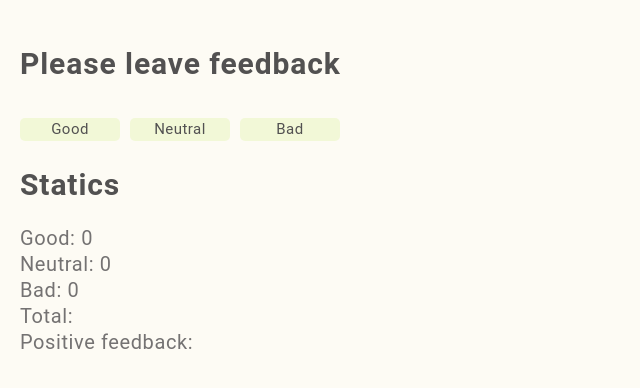
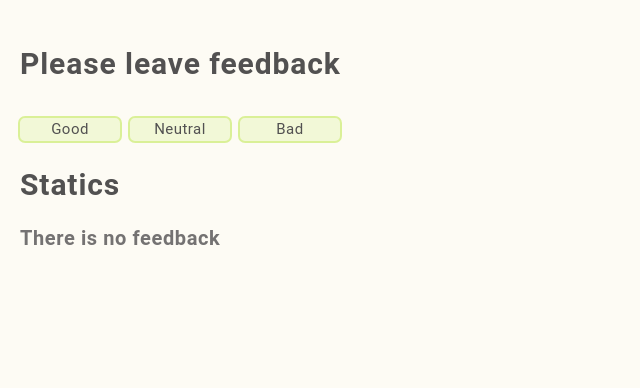
Before and after one commit to mikhailova11/goit-react-hw-02-feedback, a React (Create React App) app: page / in a window 1280 px wide. Shown: the top 388 px of the page, without its empty margins (0-640 px from the left). Built offline with nearby package versions, Linux system fonts and the light colour scheme.

Commit message:
Считает общую сумму отзывов и процент положительных отзывов

```diff
--- a/src/components/Feedback/Feedback.js
+++ b/src/components/Feedback/Feedback.js
@@ -2,7 +2,9 @@ import React from "react";
 import Statistics from "../Statistics";
 import Section from "../Section";
 import FeedbackOptions from "../FeedbackOptions";
+import Notification from '../Notification';
 import s from "./Feedback.module.css";
+import PropTypes from "prop-types";
 
 class Feedback extends React.Component {
     state = {
@@ -10,48 +12,71 @@ class Feedback extends React.Component {
         neutral: 0,
         bad: 0
       }
+
+    static propTypes = {
+        good: PropTypes.number,
+        neutral: PropTypes.number,
+        bad: PropTypes.number,
+    };
+
     countFeedbackBad = () => {
-        this.setState(( prevState) =>({
-        bad: prevState.bad + 1
+         return this.setState(( prevState) =>({
+        bad: prevState.bad + 1,
+
         }))
     }
     countFeedbackNeutral = () => {
-        this.setState(( prevState) =>({
+        return this.setState(( prevState) =>({
             neutral: prevState.neutral + 1
         }))
     }
     countFeedbackGood = () => {
-    this.setState(( prevState) =>({
-        good: prevState.good + 1
-    }))
+        return this.setState(( prevState) =>({
+             good: prevState.good + 1
+        }))
     }
 
-    countTotalFeedback() {
-
-
+    countTotalFeedback = () => {
+        const { good, neutral, bad} = this.state;
+        return  good + neutral + bad
     }
 
-    countPositiveFeedbackPercentage(){
+    countPositiveFeedbackPercentage= () => {
+        const {good} = this.state;
 
+        if(!good){
+            return 0;
+        }
+        return ((good*100)/this.countTotalFeedback()).toFixed(0)
     }
 
 
   render() {
+      const {good, neutral, bad} = this.state
+
+
     return (
         <div className={s.container}>
             <Section title="Please leave feedback"/>
             <FeedbackOptions
             good={this.countFeedbackGood}
             bad={this.countFeedbackBad}
-            neutral={this.countFeedbackNeutral}/>
+            neutral={this.countFeedbackNeutral}
+            />
+
 
             <Section title="Statics"/>
-            <Statistics
-            // positivePercentage={this.countPositiveFeedbackPercentage}
-            // total={this.countTotalFeedback}
-            good={this.state.good}
-            neutral={this.state.neutral}
-            bad={this.state.bad} />
+            {good || neutral || bad
+            ?<Statistics
+                positivePercentage={this.countPositiveFeedbackPercentage}
+                total={this.countTotalFeedback}
+                good={good}
+                neutral={neutral}
+                bad={bad} />
+
+            : <Notification message="There is no feedback"/>}
+
+
         </div>
 
     );
--- a/src/components/FeedbackOptions/FeedbackOptions.js
+++ b/src/components/FeedbackOptions/FeedbackOptions.js
@@ -1,10 +1,11 @@
 import React from "react";
 import s from "./FeedbackOptions.module.css";
 
+
 const FeedbackOptions = ({good, neutral, bad}) => {
     return (
-        <div className={s.listBtn}>
-            <button className={s.button} type="button" onClick={good}>Good</button>
+        <div className={s.listBtn}  >
+            <button className={s.button} type="button" onClick={good} >Good</button>
             <button className={s.button} type="button" onClick={neutral}>Neutral</button>
             <button className={s.button} type="button" onClick={bad}>Bad</button>
         </div>
--- a/src/components/FeedbackOptions/FeedbackOptions.module.css
+++ b/src/components/FeedbackOptions/FeedbackOptions.module.css
@@ -12,12 +12,14 @@
   border-radius: 5px;
   border: none;
   background-color: rgba(177, 226, 43, 0.144);
+  outline: 2px solid rgba(177, 226, 43, 0.459);
+  cursor: pointer;
 }
-.button:hover,
-.button:focus {
+.button:hover {
   background-color: rgba(177, 226, 43, 0.281);
   box-shadow: 0px 1px 3px rgba(0, 0, 0, 0.12), 0px 1px 1px rgba(0, 0, 0, 0.14),
     0px 2px 1px rgba(0, 0, 0, 0.2);
+  outline: none;
 }
 .button:not(:last-child) {
   margin-right: 10px;
--- /dev/null
+++ b/src/components/Notification/Notification.js
@@ -0,0 +1,19 @@
+import React from "react";
+import s from './Notification.module.css';
+import PropTypes from "prop-types";
+
+const Notification = ({message}) => {
+    return (
+        <div>
+            <h3 className={s.message}>{message}</h3>
+        </div>
+
+    )
+}
+
+export default Notification;
+
+Notification.propTypes = {
+    message: PropTypes.string,
+
+};
--- /dev/null
+++ b/src/components/Notification/Notification.module.css
@@ -0,0 +1,7 @@
+.message {
+  font-family: Roboto;
+  font-size: 20px;
+  line-height: 18px;
+  letter-spacing: 0.03em;
+  color: #747272;
+}
--- /dev/null
+++ b/src/components/Notification/index.js
@@ -0,0 +1 @@
+export {default} from './Notification'
--- a/src/components/Statistics/Statistics.js
+++ b/src/components/Statistics/Statistics.js
@@ -1,16 +1,23 @@
 import React from "react";
 import s from "./Statistics.module.css";
+import PropTypes from "prop-types";
 
-const Statistics = ({good, neutral, bad, total }) => {
+const Statistics = ({good, neutral, bad, total, positivePercentage }) => {
     return (
         <div className={s.listText}>
                 <span className={s.text}>Good: {good}</span>
                 <span className={s.text}>Neutral: {neutral}</span>
                 <span className={s.text}>Bad: {bad}</span>
-                <span className={s.text}>Total: {total}</span>
-                <span className={s.text}>Positive feedback: {}</span>
+                <span className={s.text}>Total: {total()}</span>
+                <span className={s.text}>Positive feedback: {positivePercentage()} %</span>
         </div>
     )
 }
 
 export default Statistics;
+
+Statistics.propTypes = {
+    good: PropTypes.number,
+    neutral: PropTypes.number,
+    bad: PropTypes.number,
+};
```
Also changed, not shown: src/components/Section/Section.js (+6 -1 lines).
